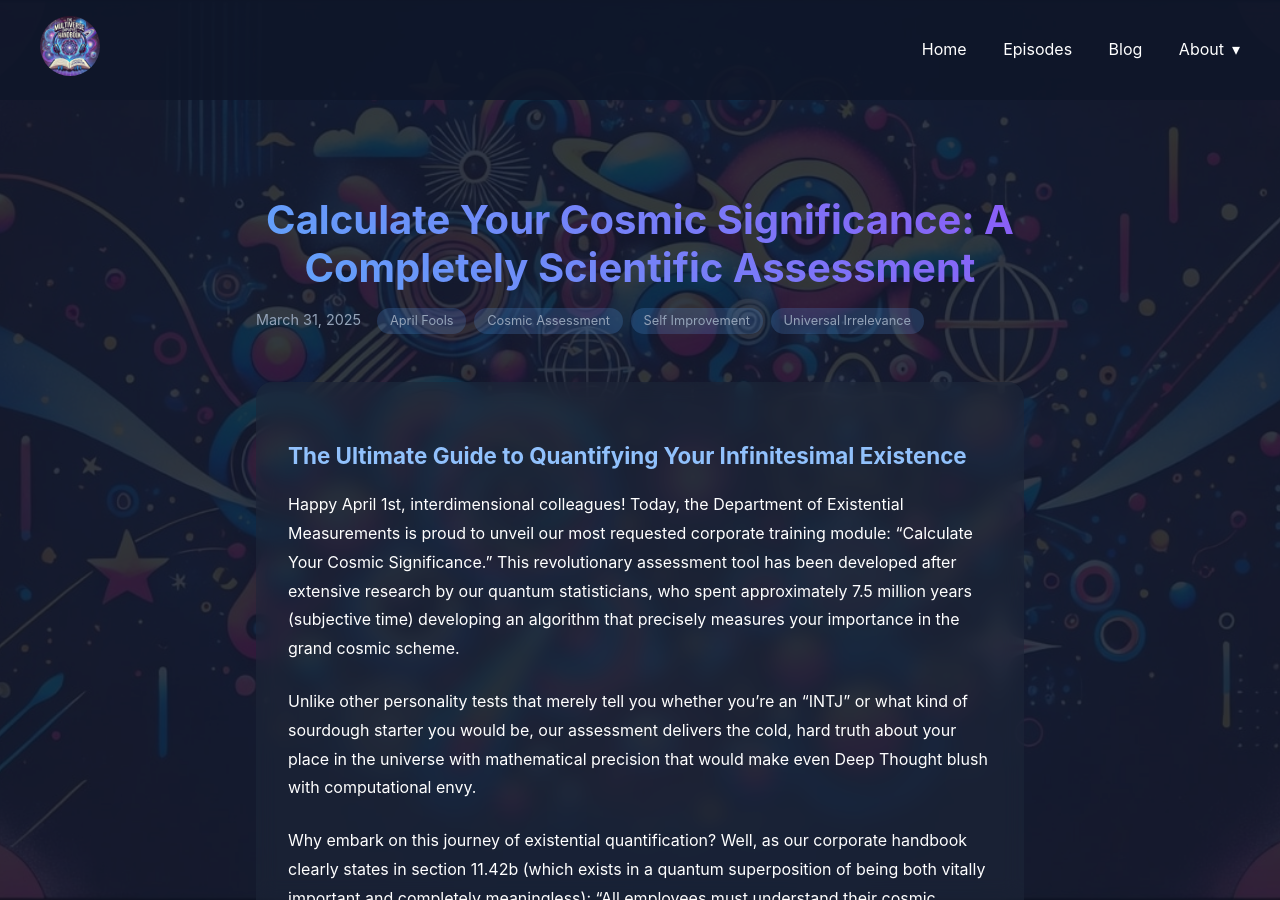
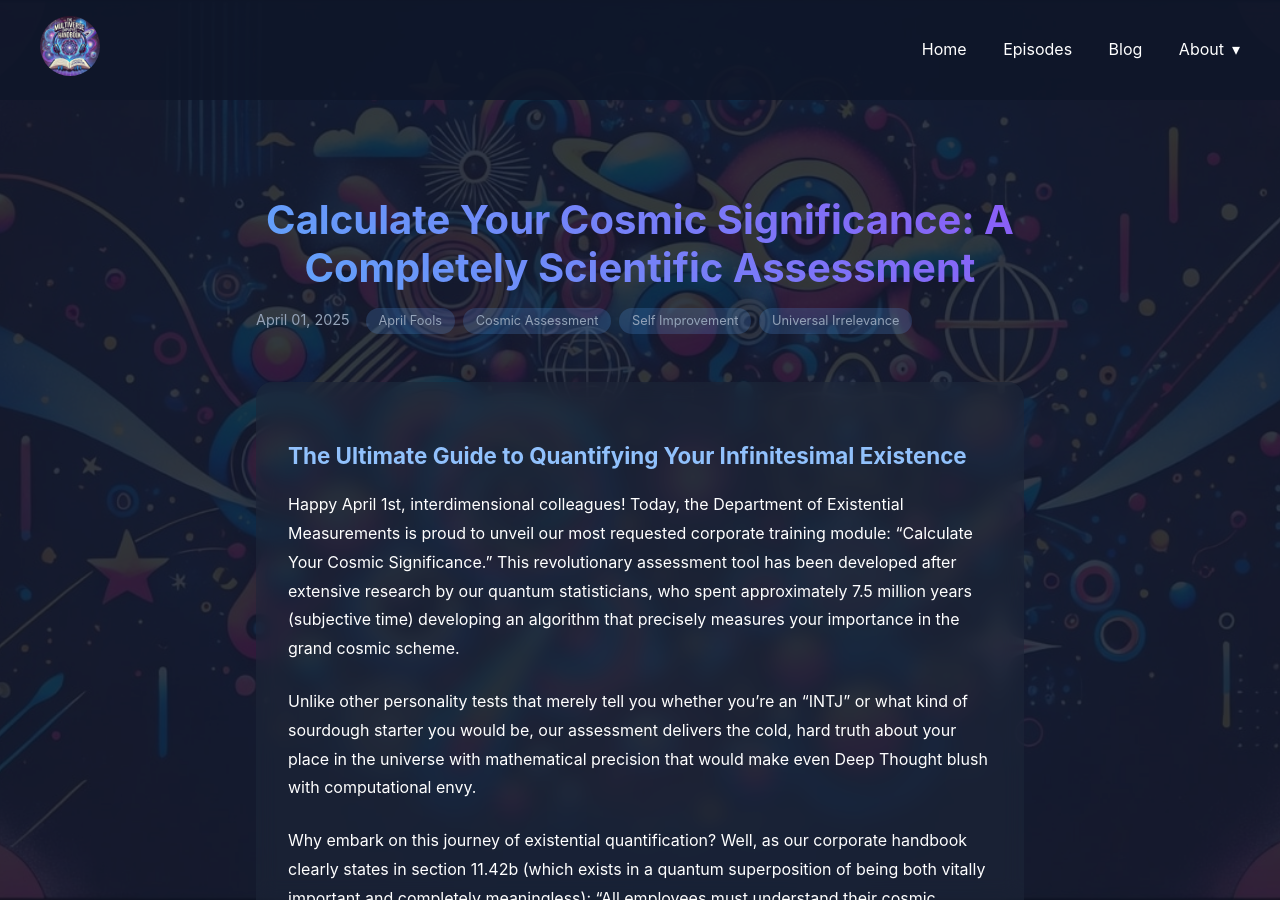
Before and after one commit to forward6/tmeh, a Jekyll site: the page built from _posts/2025-04-01-calculate-your-cosmic-significance.md, in a window 1280 px wide and 900 px high. Built offline with Jekyll 4.4.1, drawn with Linux system fonts in a browser that asks for light colours.

Commit message:
Changed date back, as we do

```diff
--- a/_posts/2025-03-31-calculate-your-cosmic-significance.md
+++ b/_posts/2025-04-01-calculate-your-cosmic-significance.md
@@ -1,7 +1,7 @@
 ---
 layout: post
 title: "Calculate Your Cosmic Significance: A Completely Scientific Assessment"
-date: 2025-03-31
+date: 2025-04-01
 department: Department of Existential Measurements & Arbitrary Metrics
 categories: [April Fools, Cosmic Assessment, Self Improvement, Universal Irrelevance]
 ---
```
